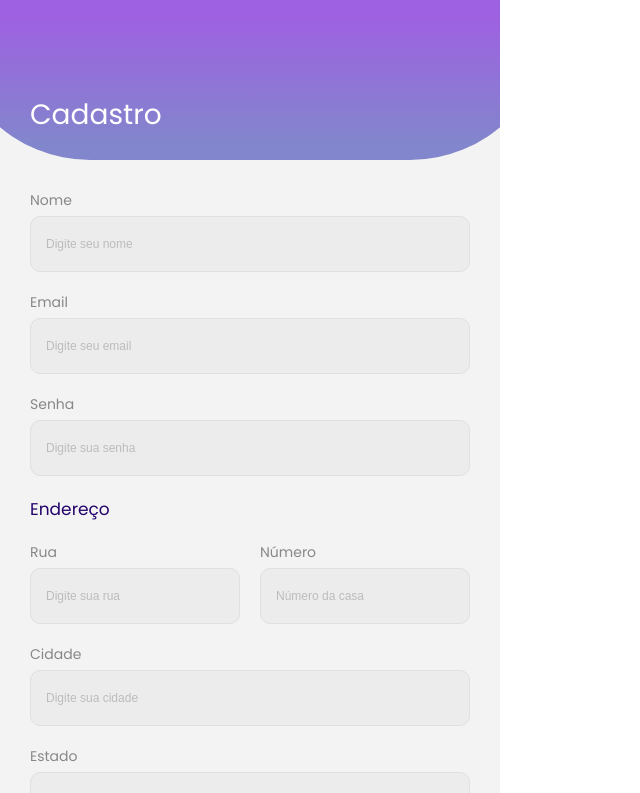
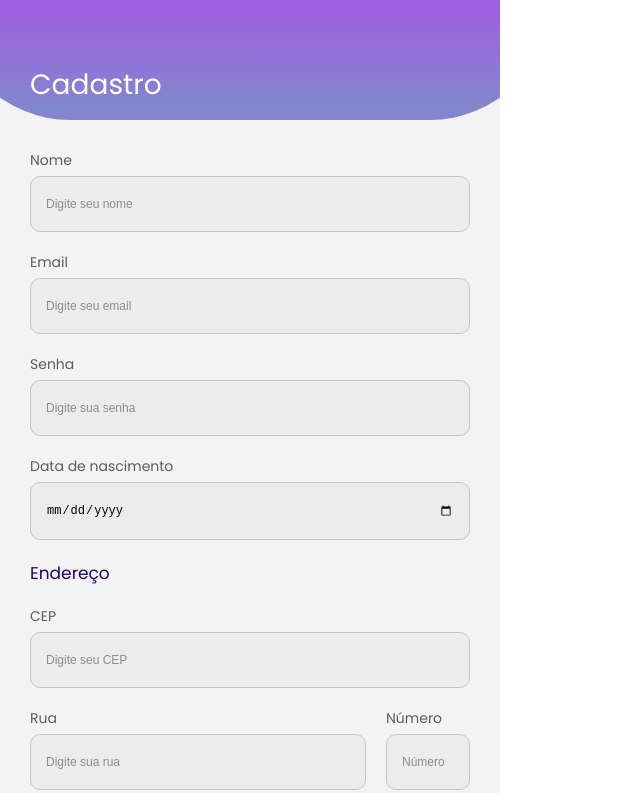
Before and after one commit to Beawnk/webapp, a Vue app: page /register in a window 1280 px wide. Shown: the top 793 px of the page, without its empty margins (0-640 px from the left). Built offline with nearby package versions, Linux system fonts and the light colour scheme; no server answers.

Commit message:
Register backend

```diff
--- a/src/App.vue
+++ b/src/App.vue
@@ -77,7 +77,7 @@ input, textarea {
 }
 
 input::placeholder {
-  opacity: 0.4;
+  opacity: 0.8;
 }
 
 label {
--- a/src/assets/style/main.css
+++ b/src/assets/style/main.css
@@ -25,11 +25,11 @@
     --light-color: #FAF9F5;
     --white-color: #ffffff;
     --input-color: #ececec;
-    --border-color: #e0e0e0;
+    --border-color: #c7c7c7;
     --border-color-focus: #6300ee91;
     --shadow-color: #66666636;
     --dark-color: #434343;
-    --gray-color: #00000071;
+    --gray-color: #0000009f;
 
     --shadow: 0px 0px 14px 0px var(--shadow-color);
 
--- /dev/null
+++ b/src/composables/getAddress.js
@@ -0,0 +1,11 @@
+export async function useGetAddress(cep) {
+    return await fetch(`https://viacep.com.br/ws/${cep}/json/`)
+        .then(response => response.json())
+        .then(data => {
+            return data
+        })
+        .catch(error => {
+            console.error('Error:', error)
+            return false
+        })
+}
--- a/src/main.js
+++ b/src/main.js
@@ -1,10 +1,14 @@
 import './assets/style/main.css'
 
 import { createApp } from 'vue'
+import { createPinia } from 'pinia'
 import App from './App.vue'
 import router from './router'
 
 const app = createApp(App)
+const pinia = createPinia()
+
+app.use(pinia)
 app.use(router)
 
 app.mount('#app')
--- /dev/null
+++ b/src/stores/UserStore.js
@@ -0,0 +1,152 @@
+import { defineStore } from 'pinia';
+import { ref, reactive, watch } from 'vue';
+import { useRoute, useRouter } from 'vue-router';
+import { supabase } from '@/lib/supabaseClient';
+
+export const useUserStore = defineStore('user', () => {
+    const route = useRoute();
+  	const router = useRouter();
+
+    const logged = ref(false);
+
+    const user = reactive({
+        id: '',
+        Name: '',
+        Email: '',
+        Birthdate: '',
+        Zip_code: '',
+        Street: '',
+        Number: '',
+        District: '',
+        City: '',
+        State: '',
+  	});
+
+
+  	const loadUserFromLocalStorage = () => {
+    	const storedUser = localStorage.getItem('user');
+    	const isLogged = localStorage.getItem('logged') === 'true';
+    	if (storedUser && isLogged) {
+    	  	Object.assign(user, JSON.parse(storedUser));
+    	  	logged.value = true;
+    	}
+  	};
+
+  	const saveUserToLocalStorage = () => {
+    	localStorage.setItem('user', JSON.stringify(user));
+    	localStorage.setItem('logged', logged.value);
+  	};
+
+  	const clearLocalStorage = () => {
+    	localStorage.removeItem('user');
+    	localStorage.removeItem('logged');
+  	};
+
+    const login = async (email, password) => {
+        try {
+            if (!email || !password) {
+                throw new Error('Erro de validação. Verifique os campos e tente novamente.');
+            }
+
+            const { data, error } = await supabase.auth.signInWithPassword({
+                email,
+                password
+            });
+
+            if (error) {
+                throw error;
+            }
+
+            if (data.user) {
+                const { data: customUser, error: userError } = await supabase
+                .from('Users')
+                .select('*')
+                .eq('id', data.user.id)
+                .single();
+
+                if (userError) {
+                    throw userError;
+                }
+
+                Object.assign(user, {
+                    id: customUser.id,
+                    name: customUser.Name,
+                    email: customUser.Email,
+                    street: customUser.Street || '',
+                    number: customUser.Number || '',
+                    district: customUser.District || '',
+                    city: customUser.City || '',
+                    state: customUser.State || '',
+                    zip_code: customUser.Zip_code || ''
+                });
+                logged.value = true;
+                saveUserToLocalStorage();
+
+                router.push({ name: 'dashboard' });
+            }
+        } catch (error) {
+            console.error('Login falhou:', error);
+            throw error;
+        }
+    }
+
+    const register = async (email, password) => {
+        try {
+            if (!email || !password) {
+                throw new Error('Erro de validação. Verifique os campos e tente novamente.');
+            }
+
+            console.log(email.value, password.value);
+
+            const { data, error } = await supabase.auth.signUp({
+                email,
+                password
+            });
+
+            if (error) {
+                console.error('Erro ao criar conta:1', error);
+                throw error;
+            }
+
+            if (data.user) {
+                const userData = {
+                    Name: user.Name,
+                    Birthdate: user.Birthdate,
+                    Zip_code: user.Zip_code,
+                    Street : user.Street,
+                    Number : user.Number,
+                    District : user.District,
+                    City : user.City,
+                    State : user.State,
+                    id: data.user.id,
+                    Email: data.user.email,
+                };
+
+                console.log(userData);
+
+                const { error: insertError } = await supabase
+                    .from('Users')
+                    .insert([userData]);
+
+                if (insertError) {
+                    throw insertError;
+                }
+
+                await login(email, password);
+            }
+        } catch (error) {
+            console.error('Erro ao criar conta.2', error);
+            throw error;
+        }
+    }
+
+    return {
+        logged,
+        user,
+        loadUserFromLocalStorage,
+        saveUserToLocalStorage,
+        clearLocalStorage,
+        login,
+        register
+    };
+})
--- a/src/views/RegisterView.vue
+++ b/src/views/RegisterView.vue
@@ -8,42 +8,50 @@
           <form>
             <div class="input-group">
               <label for="name">Nome</label>
-              <input type="text" id="name" placeholder="Digite seu nome" required>
+              <input type="text" id="name" placeholder="Digite seu nome" v-model="name" required>
             </div>
             <div class="input-group">
               <label for="email">Email</label>
-              <input type="email" id="email" placeholder="Digite seu email" required>
+              <input type="email" id="email" placeholder="Digite seu email" v-model="email" required>
             </div>
             <div class="input-group">
               <label for="password">Senha</label>
-              <input type="password" id="password" placeholder="Digite sua senha" required>
+              <input type="password" id="password" placeholder="Digite sua senha" v-model="password"  required>
+            </div>
+            <div class="">
+              <label for="birthdate">Data de nascimento</label>
+              <input type="date" id="birthdate" placeholder="Digite sua senha" v-model="birthdate"  required>
             </div>
             <h3>Endereço</h3>
+            <div class="input-group">
+              <label for="zip">CEP</label>
+              <input type="text" id="zip" placeholder="Digite seu CEP" v-model="zip_code" @keyup="fillCep" required>
+            </div>
             <div class="input-flex">
-              <div class="input-group">
+              <div class="input-group street">
                 <label for="street">Rua</label>
-                <input type="text" id="street" placeholder="Digite sua rua" required>
+                <input type="text" id="street" placeholder="Digite sua rua" v-model="street" required>
               </div>
-              <div class="input-group">
+              <div class="input-group number">
                 <label for="number">Número</label>
-                <input type="text" id="number" placeholder="Número da casa" required>
+                <input type="text" id="number" placeholder="Número" v-model="number" required>
               </div>
             </div>
             <div class="input-group">
+                <label for="district">Bairro</label>
+                <input type="text" id="district" placeholder="Digite seu bairro" v-model="district" required>
+            </div>
+            <div class="input-group">
                 <label for="city">Cidade</label>
-                <input type="text" id="city" placeholder="Digite sua cidade" required>
+                <input type="text" id="city" placeholder="Digite sua cidade" v-model="city" required>
             </div>
             <div class="input-group">
                 <label for="state">Estado</label>
-                <input type="text" id="state" placeholder="Digite seu estado" required>
-            </div>
-            <div class="input-group">
-                <label for="zip">CEP</label>
-                <input type="text" id="zip" placeholder="Digite seu CEP" required>
+                <input type="text" id="state" placeholder="Digite seu estado" v-model="state" required>
             </div>
             <div class="btn-flex">
               <button class="btn secondary back-btn" @click="$router.push('/')">Voltar</button>
-              <button type="submit" class="btn primary" @click="$router.push('/dashboard')">Cadastrar</button>
+              <button type="submit" class="btn primary" @click.prevent="updateUserStore">Cadastrar</button>
             </div>
           </form>
         </div>
@@ -51,6 +59,65 @@
 </template>
 
 <script setup>
+import { ref, onMounted } from 'vue';
+import { useUserStore } from '@/stores/UserStore';
+import { useGetAddress } from '@/composables/getAddress';
+
+const userStore = useUserStore();
+
+const email = ref('');
+const password = ref('');
+const name = ref('');
+const birthdate = ref('');
+const zip_code = ref('');
+const street = ref('');
+const number = ref('');
+const district = ref('');
+const city = ref('');
+const state = ref('');
+
+// onMounted(() => {
+//   email.value = userStore.user.email;
+//   name.value = userStore.user.name;
+//   profilePicUrl.value = userStore.user.avatar;
+//   cep.value = userStore.user.address_cep;
+//   street.value = userStore.user.address_street;
+//   number.value = userStore.user.address_number;
+//   district.value = userStore.user.address_district;
+//   city.value = userStore.user.address_city;
+//   state.value = userStore.user.address_state;
+//   country.value = userStore.user.address_country;
+// });
+
+const fillCep = async () => {
+  const cepValue = zip_code.value.replace(/\D/g, '');
+  if (cepValue.length == 8) {
+    const address = await useGetAddress(cepValue);
+    street.value = address.logradouro;
+    district.value = address.bairro;
+    city.value = address.localidade;
+    state.value = address.uf;
+  }
+};
+
+const updateUserStore = () => {
+  try {
+    userStore.user.Name = name.value;
+    userStore.user.Email = email.value;
+    userStore.user.Birthdate = birthdate.value;
+    userStore.user.Zip_code = zip_code.value;
+    userStore.user.Street = street.value;
+    userStore.user.Number = number.value;
+    userStore.user.District = district.value;
+    userStore.user.City = city.value;
+    userStore.user.State = state.value;
+
+    userStore.register(email.value, password.value);
+  } catch (error) {
+    console.error('Error updating user store:', error);
+  }
+}
+
 
 </script>
 
@@ -64,17 +131,17 @@
     left: 50%;
     transform: translate(-50%, 0%);
     width: 600px;
-    height: 20vh;
+    height: 15vh;
     border-radius: 0% 0 140px 140px;
   }
 
   .header {
-    padding: 70px var(--side);
+    padding: 50px var(--side);
     padding-bottom: 0;
     display: flex;
     flex-direction: column;
     align-items: flex-start;
-    height: 20vh;
+    height: 15vh;
     z-index: 1;
     position: relative;
     justify-content: center;
@@ -103,6 +170,13 @@
               font-size: var(--subtitle-medium);
               margin: 20px 0;
           }
+          .street {
+            width: 80%;
+          }
+          .number {
+            width: 20%;
+          }
+
           .btn-flex {
             display: flex;
             justify-content: space-between;
```
